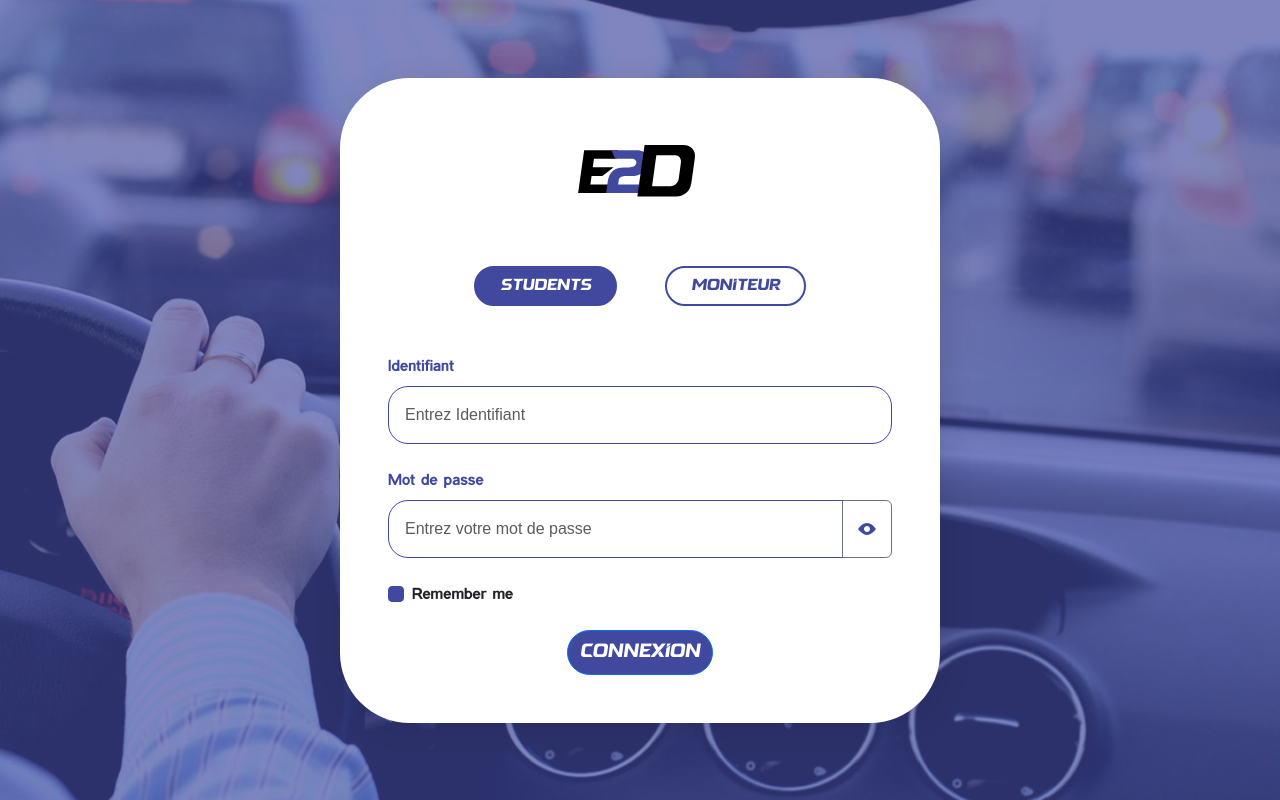
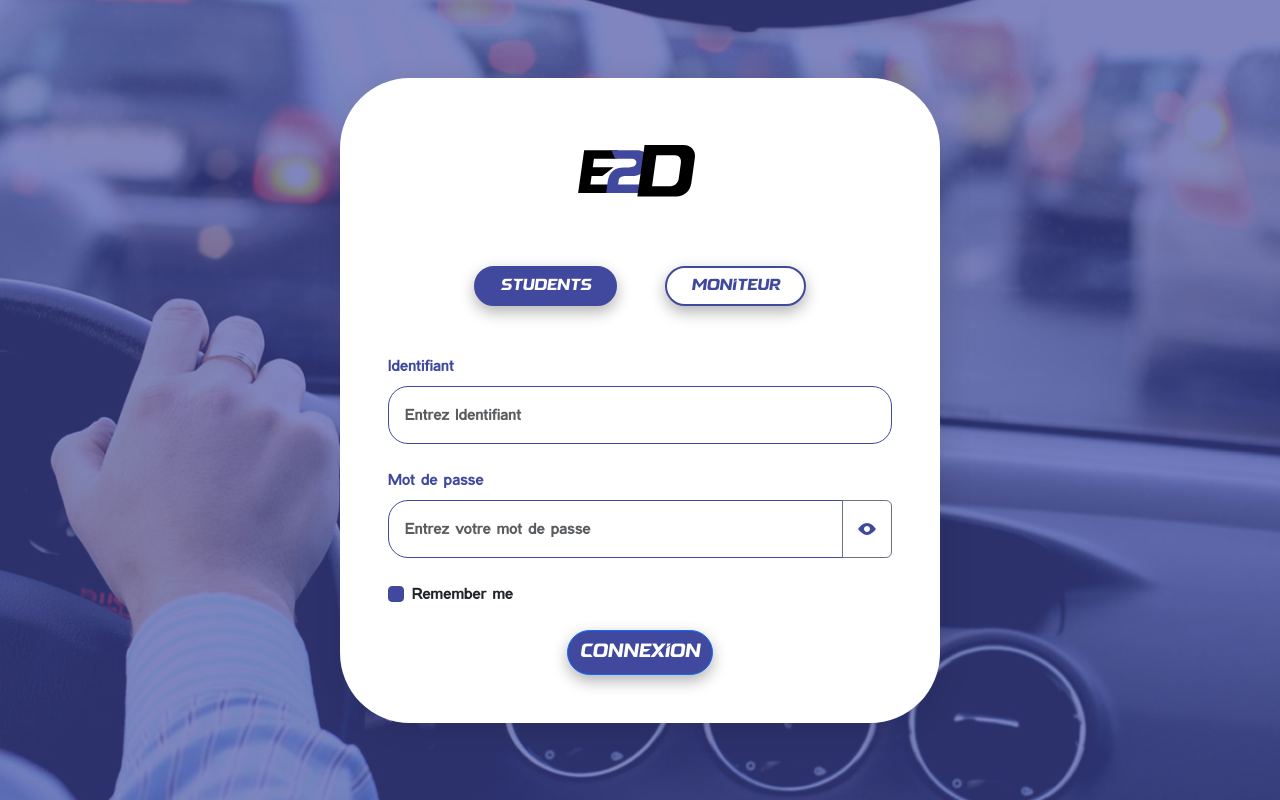
Before and after one commit to MEYCOZ/E2D, an Angular app: page /app-connexion in a window 1280 px wide. Built offline with nearby package versions, Linux system fonts and the light colour scheme.

Commit message:
Pt ichangement mehdi
en brrrr

```diff
--- a/src/app/component/bienvenue/bienvenue.component.css
+++ b/src/app/component/bienvenue/bienvenue.component.css
@@ -1,4 +1,4 @@
-/* Réinitialisation */
+
 * {
     margin: 0;
     padding: 0;
@@ -29,14 +29,14 @@
     position: absolute;
     top: 2%;
     left: 2%;
-    width: 15%;
+    width: 40%;
     height: auto;
     max-width: 120px;
   }
 
   .title-image {
     margin-top: 5vh;
-    width: 50%;
+    width: 80%;
     max-width: 350px;
   }
 
--- a/src/app/component/connexion/connexion.component.css
+++ b/src/app/component/connexion/connexion.component.css
@@ -22,7 +22,7 @@ body {
     border: 1px solid #41499F;
     border-radius: 20px;
     font-size: 16px;
-    font-family: Arial, sans-serif;
+    font-family: VAGABONDED, sans-serif;
 
 }
 
@@ -40,25 +40,27 @@ body {
 }
 
 
-/* Bouton inactif */
+
 .toggle-buttons button {
-    background-color: #ffffff; /* Fond blanc */
-    color: #41499F; /* Bleu */
+    background-color: #ffffff;
+    color: #41499F;
     border: 2px solid #41499F;
     transition: 0.3s;
     height: 40px;
     font-family: 'Sakana', sans-serif;
     border-radius: 60px;
+    box-shadow: 0px 6px 15px rgba(0, 0, 0, 0.3);
 }
 
-/* Effet au survol */
+
 .toggle-buttons button:hover {
     background-color: #41499F;
     color: white;
+    box-shadow: 0px 6px 15px rgba(0, 0, 0, 0.3);
 }
 
 .btn.active {
-    background-color: #41499F !important; /* Rouge orangé */
+    background-color: #41499F !important;
     color: white !important;
     border-color: #41499F;
 }
@@ -70,17 +72,19 @@ body {
 
 button[type="submit"] {
     font-size: 1.2rem;
-    max-width: 230px; /* Ajuste la valeur selon ton besoin */
+    max-width: 230px;
     display: block;
     margin: 0 auto;
     border-radius: 50px;
-    height: 45px; /* Ajuste selon ton besoin */
+    height: 45px;
     font-family: 'Sakana', sans-serif;
     background-color: #41499F ;
+    box-shadow: 0px 6px 15px rgba(0, 0, 0, 0.3);
 }
 
 button:hover[type="submit"]  {
     background-color: #ffffff;
     color: #41499F;
     border-color: #41499F;
+    box-shadow: 0px 6px 15px rgba(0, 0, 0, 0.3);
 }
```
